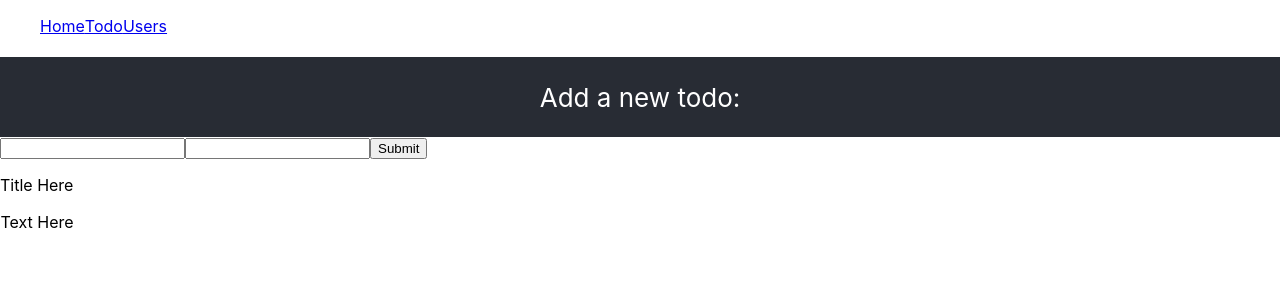
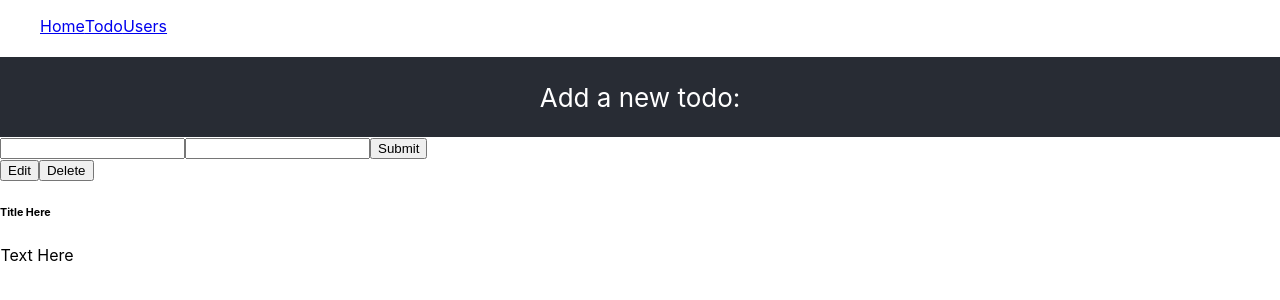
Before and after one commit to huseyin-yigit/myapp, a React (Create React App) app: page /todo in a window 1280 px wide. Both pictures are taken after a click on the input "Submit". Shown: the top 300 px of the page. Built offline with nearby package versions, Linux system fonts and the light colour scheme; the HTML template or start-up script is replaced by a standard one.

Commit message:
added buttons but not working

```diff
--- a/src/components/todo/AddTodo.js
+++ b/src/components/todo/AddTodo.js
@@ -33,7 +33,7 @@ render(){
           <label className="App-header">Add a new todo:</label>
           <input type="text" name="title" onChange={this.onChange} value={this.state.title} />
           <input type="text" name="text" onChange={this.onChange} value={this.state.text} />
-          <input  className="center" type="submit" value="Submit" onSubmit={this.handleSubmit} />
+          <input  className="center" type="submit" value="Submit" />
         </form>
       </div>
         </div>
--- a/src/components/todo/ListTodo.js
+++ b/src/components/todo/ListTodo.js
@@ -11,7 +11,9 @@ const ListTodo = (props) => {
           return (
 
             <div className="collection-item"  key={todo.id}>
-              <p className="center"> {todo.title}</p>
+              <input type="submit" value="Edit" className="left"/>
+              <input type="submit" value="Delete" className="right"/>
+              <h6 className="center"> <b>{todo.title}</b></h6>
               <p><span> {todo.text}</span></p>
             </div>
           )
```
